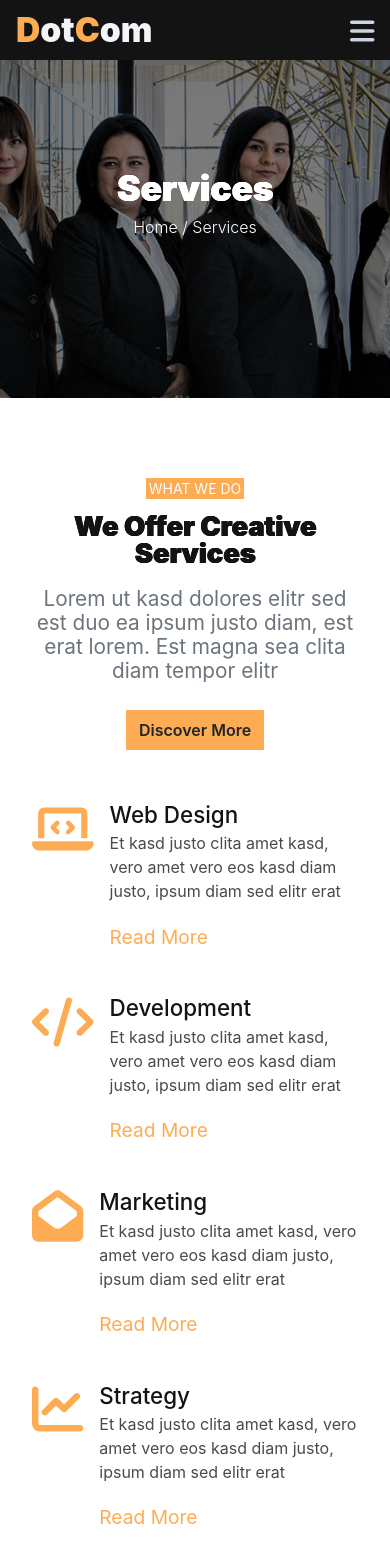
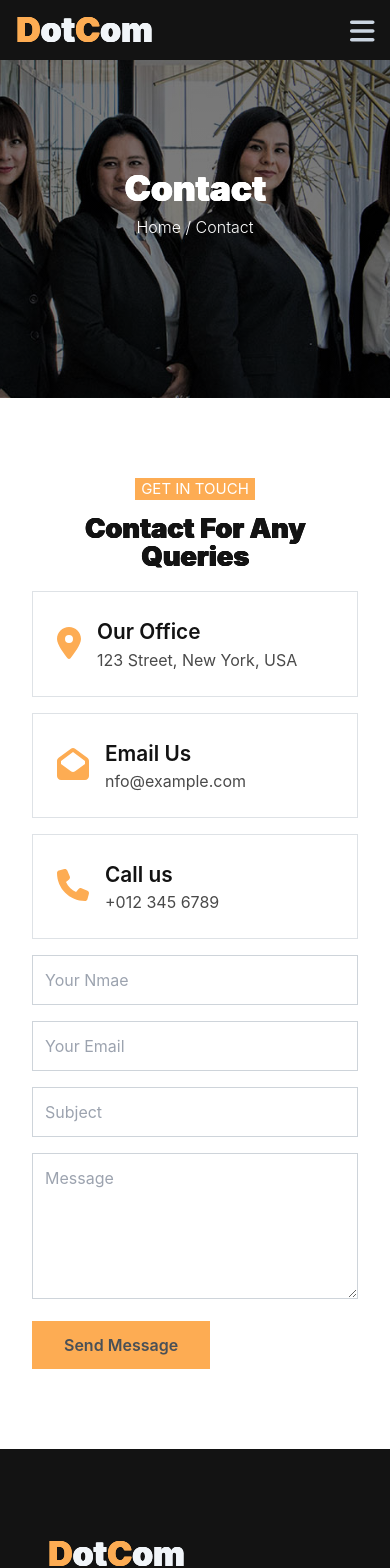
Before and after one commit to BLADEHEDA/Dotcom-Creative-Multipage-Page-App, a React (Create React App) app: page / in a window 390 px wide. Shown: the top 1568 px of the page. Built offline with nearby package versions, Linux system fonts and the light colour scheme.

Commit message:
added changes to mobile layout

```diff
--- a/src/App.css
+++ b/src/App.css
@@ -27,7 +27,7 @@ img{
         padding: 0.5em 0.75em;
         margin-right: 0.5em;
     }
-}
+
 .navlink{
     padding: 1em 0em 0.75em 1em;
 }
@@ -36,6 +36,10 @@ img{
 }
 .show{
     display: block;
+}
+.mobile-nav-left{
+    text-shadow: 0.75px 0px, 0.75px 0px, 0px 0px;
+}
 }
 
 @media only screen and (min-width:767px){
--- a/src/App.js
+++ b/src/App.js
@@ -8,6 +8,7 @@ import Footer from './Components/Shared/Footer';
 import About from './Components/About/About';
 import Service from './Components/Services/Service';
 import Price from './Components/Pricing/Price';
+import Contact from './Components/Contact/Contact';
 
 function App() {
   return (
@@ -15,8 +16,9 @@ function App() {
       <NavBar/>
       {/* <Home/> */}
       {/* <About/> */}
-      <Service/>
+      {/* <Service/> */}
       {/* <Price/> */}
+      <Contact/>
       <Footer/>
     </div>
   );
--- a/src/Components/About/About.css
+++ b/src/Components/About/About.css
@@ -9,20 +9,39 @@
        background-image: linear-gradient(rgba(0, 0, 0, 0.527),rgba(0, 0, 0, 0.5)) , url('../images/header.jpg');
        /* filter: brightness(50%); */
      }
-     .mainprop-title,.serve-head{
+     .mainprop-title,.serve-head,.Experience-head {
         text-shadow: 0.75px 0px, 0.75px 0px, 0px 0px;
      }
      .serve-icons {
     font-size: 8.5em;
     margin-top: -0.35em;
      }
+     .form-input{
+      border: 1px solid #ced4da;
+      padding: 0.75rem 0.75rem;
+      font-size: 1rem;
+      font-weight: 400;
+      line-height: 1.5;
+      color: #495057;
+      width: 100%;
+      transition: border-color 0.15s ease-in-out, box-shadow 0.15s ease-in-out;
+      margin-bottom: 1em;
+     }
+     .form-input:focus{
+      color: #495057;
+      background-color: #fff;
+      border-color: #fee9d1;
+      outline: 0;
+      box-shadow: 0 0 0 0.2rem rgb(253 172 83 / 25%);
+  }
+
     }
 
      @media only screen and (min-width:768px){
         .Mainbar-divx{
             height: 30vh;
          }
-         .serve-courses {
+         .serve-courses,.package-top {
             display: grid;
             grid-template-columns: auto auto auto;
             grid-gap: 1em;
--- /dev/null
+++ b/src/Components/Contact/Contact.jsx
@@ -0,0 +1,14 @@
+import React from 'react'
+import Mainbar3 from './Mainbar3'
+import Queries from './Queries'
+
+const Contact = () => {
+  return (
+    <div className='Contact'>
+      <Mainbar3/>
+      <Queries/>
+    </div>
+  )
+}
+
+export default Contact
--- /dev/null
+++ b/src/Components/Contact/Mainbar3.jsx
@@ -0,0 +1,17 @@
+import React from 'react'
+import MainProp from '../Shared/MainProp'
+
+const Mainbar3 = () => {
+  return (
+    <div className='Mainbar3'>
+              <section className={`Mainbar-divx  pt-[1.5em] px-[1em] flex md:pt-[7em] lg:pt-[10em] pb-[5em] `}>
+        <div className="mainbar-di z-50  m-[auto] " >
+        <MainProp content="Contact" />
+        </div>
+
+    </section>
+    </div>
+  )
+}
+
+export default Mainbar3
--- /dev/null
+++ b/src/Components/Contact/Queries.jsx
@@ -0,0 +1,51 @@
+import React from 'react'
+import { InfoProp } from '../Home/Info'
+import { FontAwesomeIcon } from '@fortawesome/react-fontawesome'
+import { faMapMarkerAlt,faEnvelopeOpen,faPhone } from '@fortawesome/free-solid-svg-icons'
+import Button from '../Shared/Button'
+
+const Queries = () => {
+  return (
+    <main className='ueries mt-[5em] mb-[3em] '>
+      <section className="section queries-left"></section>
+      <section className="section queries-right">
+        <div className="Queries-conternt text-center ">
+      <p className="Experience-prehead bg-[#FDAC53] m-auto text-[#fff] text-[15px] w-[8em] mb-[1em]
+         md:text-[13px] ">
+            GET IN TOUCH</p>
+            <h1 className="Experience-head text-[1.7rem]  m-auto w-[70%] mb-[0.75em] text-[#131313] font-[900] leading-7
+          lg:text-[2.5rem] font-[900] ">
+          Contact For Any Queries</h1>
+          </div>
+          <div className='Info mx-[2em] mb-[3em]  lg:mx-[4.5em] '>
+            <InfoProp head="Our Office" content="123 Street, New York, USA "
+            icon={ <FontAwesomeIcon className='h-[2em] text-[#FDAC53] bg-[#fff] ' icon={faMapMarkerAlt}/>}
+            />
+            <InfoProp head="Email Us" content="nfo@example.com"
+                icon={ <FontAwesomeIcon className='h-[2em] text-[#FDAC53] bg-[#fff] ' icon={faEnvelopeOpen}/>} />
+            <InfoProp head="Call us" content="+012 345 6789"
+                icon={ <FontAwesomeIcon className='h-[2em] text-[#FDAC53] bg-[#fff] ' icon={faPhone}/>} />
+    </div>
+      <div className="query-form mx-[2em] mb-[5em] mt-[-2em]  lg:mx-[4.5em] ">
+        <div className="form-div">
+        <input type="text" className="form-input" placeholder='Your Nmae' />
+        </div>
+        <div className="form-div">
+        <input type="text" className="form-input" placeholder='Your Email'  />
+        </div>
+        <div className="form-div">
+        <input type="text" className="form-input" placeholder='Subject'  />
+        </div>
+        <div className="form-div">
+       <textarea name="messages" rows={5} className="form-input" placeholder='Message' ></textarea>
+        </div>
+        <div className="provider-btn">
+            <Button style={{marginTop:"0em", padding:"0.75em 2em", color:"#495057",fontSize:"1em"  }}
+            name="Send Message "/>  </div>
+      </div>
+      </section>
+    </main>
+  )
+}
+
+export default Queries
--- a/src/Components/Home/Home.css
+++ b/src/Components/Home/Home.css
@@ -7,14 +7,16 @@
     background-color: black;
     background-size: cover;
     animation: image 20s infinite ;
+      /* The line  below is an alterantive to darken the background image in css  */
+      background-image: linear-gradient(rgba(0, 0, 0, 0.527),rgba(0, 0, 0, 0.5)) , url('../images/carousel-1.jpg');
   }
 
   @keyframes image {
 
-    0% { background-image: url('../images/carousel-1.jpg');}
-    33% {background-image: url('../images/carousel-2.jpg');}
-    66% {background-image: url('../images/carousel-3.jpg');}
-    100% {background-image: url('../images/carousel-1.jpg');}
+    0% {  background-image: linear-gradient(rgba(0, 0, 0, 0.527),rgba(0, 0, 0, 0.5)) , url('../images/carousel-1.jpg');}
+    33% { background-image: linear-gradient(rgba(0, 0, 0, 0.527),rgba(0, 0, 0, 0.5)) , url('../images/carousel-2.jpg');}
+    66% { background-image: linear-gradient(rgba(0, 0, 0, 0.527),rgba(0, 0, 0, 0.5)) , url('../images/carousel-3.jpg');}
+    100% { background-image: linear-gradient(rgba(0, 0, 0, 0.527),rgba(0, 0, 0, 0.5)) , url('../images/carousel-1.jpg');}
   }
 
 .image-div{
@@ -155,8 +157,8 @@
 .provide-div {
   border: dolid 1px black;
 }
-  /* darken the background image of a div  */
-  .mainbar-div::before{
+  /* darken the background image of a div ps:an alterantive method   */
+  /* .mainbar-div::before{
     content: "";
     position: absolute;
     display: block;
@@ -165,7 +167,7 @@
     width: 100%;
     height: 100%;
     background-color: rgba(0,0,0,0.5);
-  }
+  }  */
   .Provider{
     margin: 0em 5em 1.5em 5em;
     display: flex;
--- a/src/Components/Home/Info.jsx
+++ b/src/Components/Home/Info.jsx
@@ -2,7 +2,7 @@ import React from 'react'
 import { FontAwesomeIcon } from '@fortawesome/react-fontawesome'
 import { faMapMarkerAlt,faEnvelopeOpen,faPhone } from '@fortawesome/free-solid-svg-icons'
 
-const InfoProp = (props) => {
+export const InfoProp = (props) => {
     return (
       <div className='InfoProp flex mb-[1em] px-[1.5em] py-[1.5em] md:px-[0.5em] lg:px-[5.25em] '>
         <div className="infoprop-left mt-[0.65em] mr-[1em]"> {props.icon}</div>
--- a/src/Components/Pricing/Package.jsx
+++ b/src/Components/Pricing/Package.jsx
@@ -21,7 +21,7 @@ const Package = () => {
        <div className="pricing-ntn "><Button style={{marginTop:"1em" }} name="Contact Now"/>  </div>
       </section>
       </section>
-      <section className="package-top  mt-[2em] lg:mr-[1em]  ">
+      <section className="package-top  mt-[2em] lg:mr-[1em] md:mb-[-2em] ">
         <PriceProp price="49" type="Basic"   />
         <PriceProp price="99" type="Premium"/>
         <PriceProp price="149" type="Business"/>
--- a/src/Components/Shared/MainProp.jsx
+++ b/src/Components/Shared/MainProp.jsx
@@ -3,7 +3,7 @@ import React from 'react'
 const MainProp = (props) => {
   return (
     <main className='MainProp text-[white]   '>
-        <h1 className="mainprop-title text-[2.2em] md:text-[2.8em] lg:text-[3.5em] font-[900]  ">{props.content} </h1>
+        <h1 className="mainprop-title text-[2.2em] md:text-[3em] lg:text-[3.5em] font-[900]  ">{props.content} </h1>
         <div className="mainprop-options">
             <div className="mainprop-content text-[1em] font-[300]  text-center ">
                 <apan className="mainprop-cont">Home / </apan>
```
